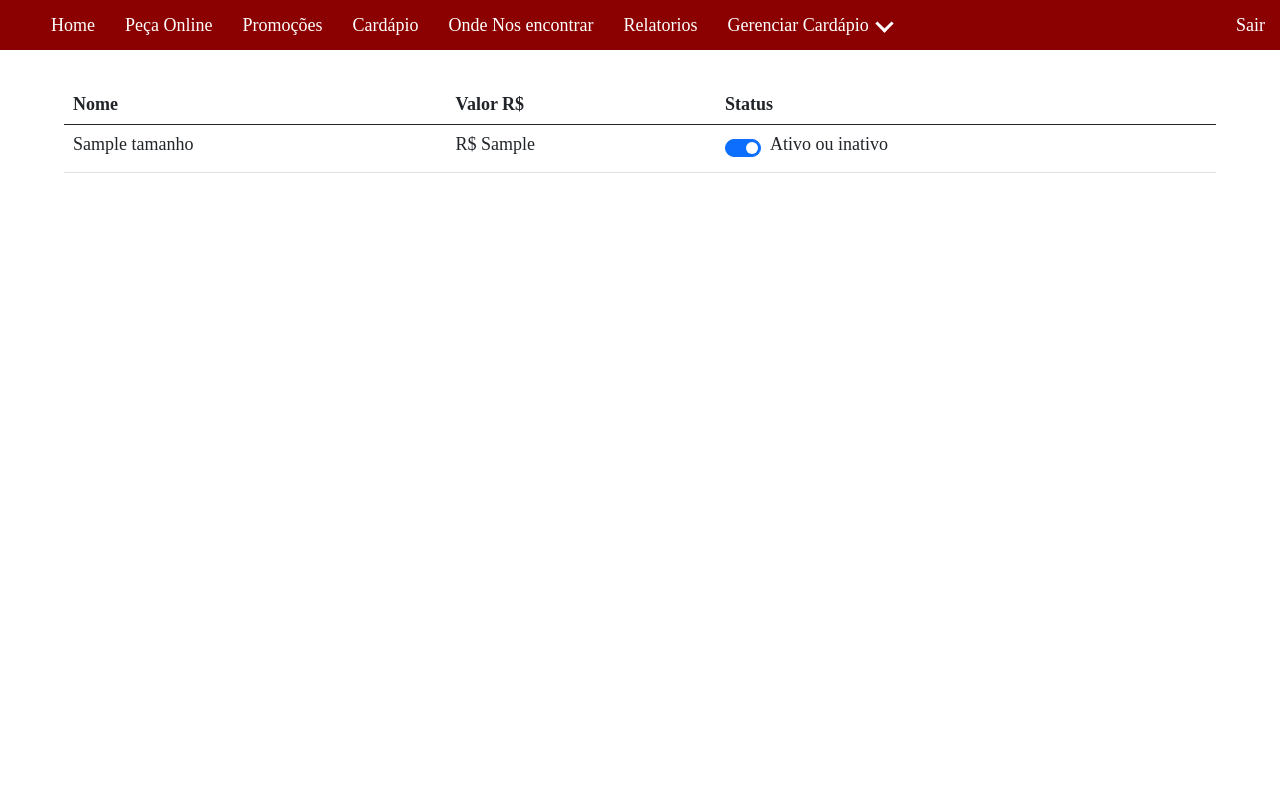
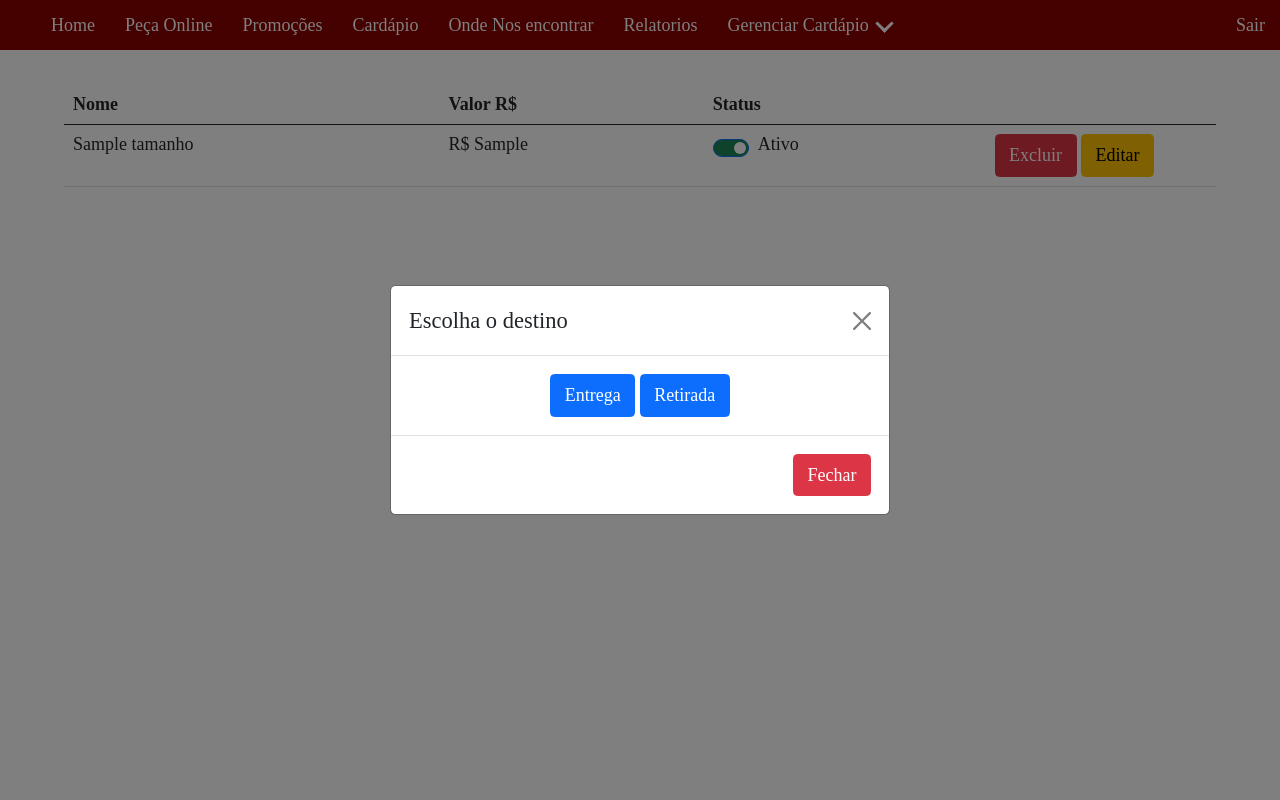
Before and after one commit to GBRielGCLC/TCC-WEB, a PHP site: page /Status.php in a window 1280 px wide, after a click on "Peça Online". Run offline with PHP 8.4, Linux system fonts and the light colour scheme; the visitor is signed in with stand-in values (Sample User, id 1); tables that the repository leaves empty or names only in its code hold one stand-in row (values such as "Sample post").

Commit message:
botões editar/excluir e cor do switch

```diff
--- a/Status.php
+++ b/Status.php
@@ -21,6 +21,7 @@
                 <th> Nome</th>
                 <th> Valor R$</th>
                 <th> Status</th>
+                <th>  </th>
             </tr>
         </thead>
         <tbody>
@@ -36,13 +37,15 @@
                     $nome_tamanho = $row["nome"];
                     $preco = str_replace(".",",",$row["preco"]);
                     $idPizza = $row["idPizza"];
-                    $status = $row["status"];
+                    $statusBD = $row["status"];
 
-                    if($status=="on"){
+                    if($statusBD=="on"){
                         $check = "checked";
+                        $status = "Ativo";
                     }
                     else{
                         $check = "";
+                        $status = "Inativo";
                     }
 
                     echo "
@@ -52,8 +55,12 @@
                             <td>
                                 <div class='form-check form-switch'>
                                     <input class='form-check-input' type='checkbox' id='flexSwitchCheckDefault' $check>
-                                    <label class='form-check-label' for='flexSwitchCheckDefault'> Ativo ou inativo </label>
+                                    <label class='form-check-label' for='flexSwitchCheckDefault'> $status </label>
                                 </div>
+                            </td>
+                            <td style='width:20%'>
+                                <button type='button' class='btn btn-danger btr-sm'> Excluir </button>
+                                <button type='button' class='btn btn-warning btr-sm'> Editar </button>
                             </td>
                         </tr>
                     ";
@@ -66,13 +73,6 @@
         </tbody>
         </table>
 
-
-
-
-
-
-
-
     </div>
 
 </body>
--- a/css/barra-menu.css
+++ b/css/barra-menu.css
@@ -5,7 +5,7 @@
     margin:0;
     line-height: normal;
     font-size:18px;
-    font-family: 'Times New Roman', Times, serif;
+  font-family: 'Times New Roman', Times, serif;
   }
 
   .menu{
@@ -40,17 +40,22 @@
     cursor: pointer;
   }
 
-  .seta-baixo{
+  .seta{
     border: solid white;
     border-width: 0 3px 3px 0;
     display: inline-block;
     padding: 5px;
     margin-left: 5px;
     margin-bottom: 1px;
+  }
+  .baixo{
     transform: rotate(45deg);
     -webkit-transform: rotate(45deg);
   }
-
+  .direita{
+    transform: rotate(-45deg);
+    -webkit-transform: rotate(-45deg);
+  }
 
   /*-----------------------------------------------------*/
 
--- a/css/status.css
+++ b/css/status.css
@@ -12,3 +12,11 @@
 td{
     text-align: left;
 }
+
+.form-check-input{
+    background-color: #dc3444;
+    color: white;
+}
+.form-check-input:checked{
+    background-color: #1c8454;
+}
--- a/php/barra-menu.php
+++ b/php/barra-menu.php
@@ -1,4 +1,9 @@
+<!DOCTYPE html>
+<head>
+    <meta charset="UTF-8">
     <link rel="stylesheet" href="css/barra-menu.css">
+</head>
+<body>
 
     <nav class = "menu">
         <ul class="links_menu">
@@ -13,13 +18,14 @@
                 if(isset($_SESSION["logou"])){
                     if($_SESSION["logou"]==1){
                         echo "<li><a href=''> Relatorios </a></li>";
-                    echo "<li>
+                        echo "
+                            <li>
                                 <div class='dropdown'>
-                        <a href='#' role='button' id='dropdownMenuLink' data-bs-toggle='dropdown' aria-expanded='false'>
-                            Gerenciar Cardápio <i class='seta-baixo'></i>
+                                    <a href='#' role='button' id='cardapio' data-bs-toggle='dropdown' aria-expanded='false'>
+                                        Gerenciar Cardápio <i class='seta baixo'></i>
                                     </a>
 
-                        <ul class='dropdown-menu' aria-labelledby='dropdownMenuLink' style='background-color: #8B0000;'>
+                                    <ul class='dropdown-menu' aria-labelledby='cardapio' style='background-color: #8B0000;'>
                                         <li><a href='Cardapio.php' class='dropdown-item' style='color:white;' >Cardápio</a></li>
                                         <li><a href='Status.php' class='dropdown-item' style='color: white;'>Ativar/Inativar Produto</a></li>
 
@@ -42,4 +48,39 @@
 
             </ul>
 
+            <!--<div class='dropdown'>
+                <a href='#' role='button' id='gerencia-cardapio' data-bs-toggle='dropdown' aria-expanded='false'>
+                    Cardápio <i class='seta direita'></i>
+                </a>
+
+                <ul class='dropdown-menu' aria-labelledby='gerencia-cardapio' style='background-color: #8B0000;'>
+                    <li><a href='Cardapio.php' class='dropdown-item' style='color:white;' > Sabor </a></li>
+
+                </ul>
+            </div>-->
+
+
     </nav>
+    <!--------------------------------------------------------------------------| Modal |-------------------------------------------------------------------------->
+    <div class="modal fade" id="exampleModal" tabindex="-1" aria-labelledby="exampleModalLabel" aria-hidden="true">
+        <div class="modal-dialog modal-dialog-centered">
+            <div class="modal-content">
+                <div class="modal-header">
+                    <h5 class="modal-title" id="exampleModalLabel">Escolha o destino</h5>
+                    <button type="button" class="btn-close" data-bs-dismiss="modal" aria-label="Close"></button>
+                </div>
+                <div class="modal-body">
+                    <center>
+                        <a href="" class="btn btn-primary"> Entrega </a>
+                        <a href="" class="btn btn-primary"> Retirada </a>
+                    </center>
+                </div>
+                <div class="modal-footer">
+                    <button type="button" class="btn btn-danger" data-bs-dismiss="modal">Fechar</button>
+                </div>
+            </div>
+        </div>
+    </div>
+    <!------------------------------------------------------------------------------------------------------------------------------------------------------------->
+</body>
+</html>
```
Also changed, not shown: index.php (+0 -22 lines), teste.php (+5 -25 lines). Lines whose indentation alone changed are shown as unchanged.
